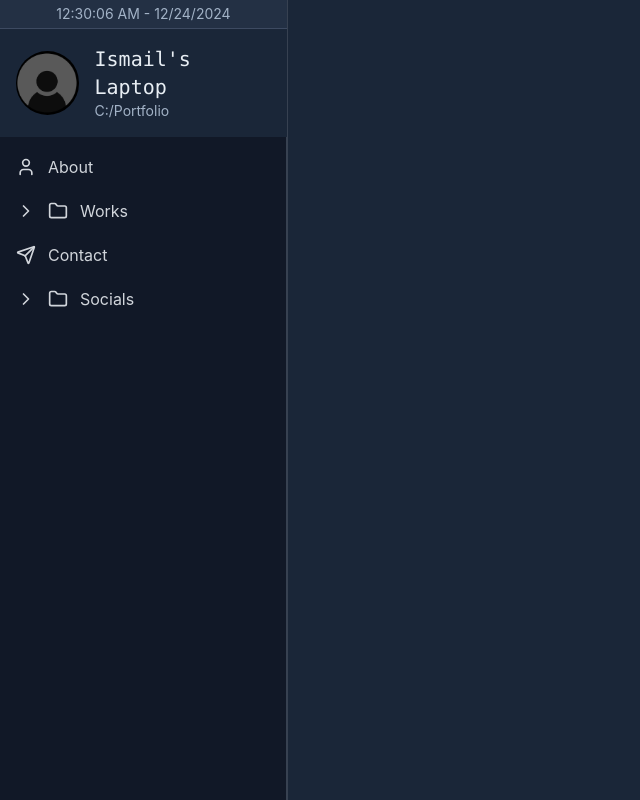
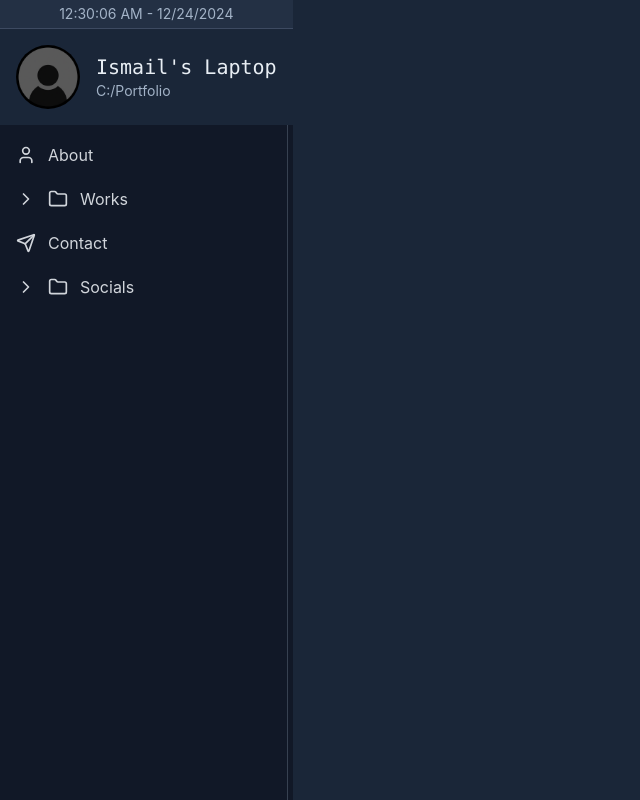
Before and after one commit to ismailooli/portfolio-website, a React (Vite) app: page / in a window 1280 px wide. Shown: the whole page, without its empty margins (0-640 px from the left). Built offline with nearby package versions, Linux system fonts and the light colour scheme.

Commit message:
Initial commit

```diff
--- a/src/pages/LandingPage.jsx
+++ b/src/pages/LandingPage.jsx
@@ -1,13 +1,14 @@
 import React from 'react';
-import Sidebar from '../components/Sidebar';
-import '../App.css';
+import Header from '../components/Header';
+import DirectoryTree from '../components/DirectoryTree';
+import '../App.css'
 
 const LandingPage = () => {
   return (
-    <div className="flex w-full h-screen bg-gray-900 overflow-hidden">
-      <Sidebar />
-      <div className="flex-1 relative">
-        {/* Windows will be rendered here */}
+    <div className="flex flex-col w-full h-screen bg-gray-900 overflow-hidden">
+      <Header />
+      <div className="flex-1 flex relative">
+        <DirectoryTree />
       </div>
     </div>
   );
```
